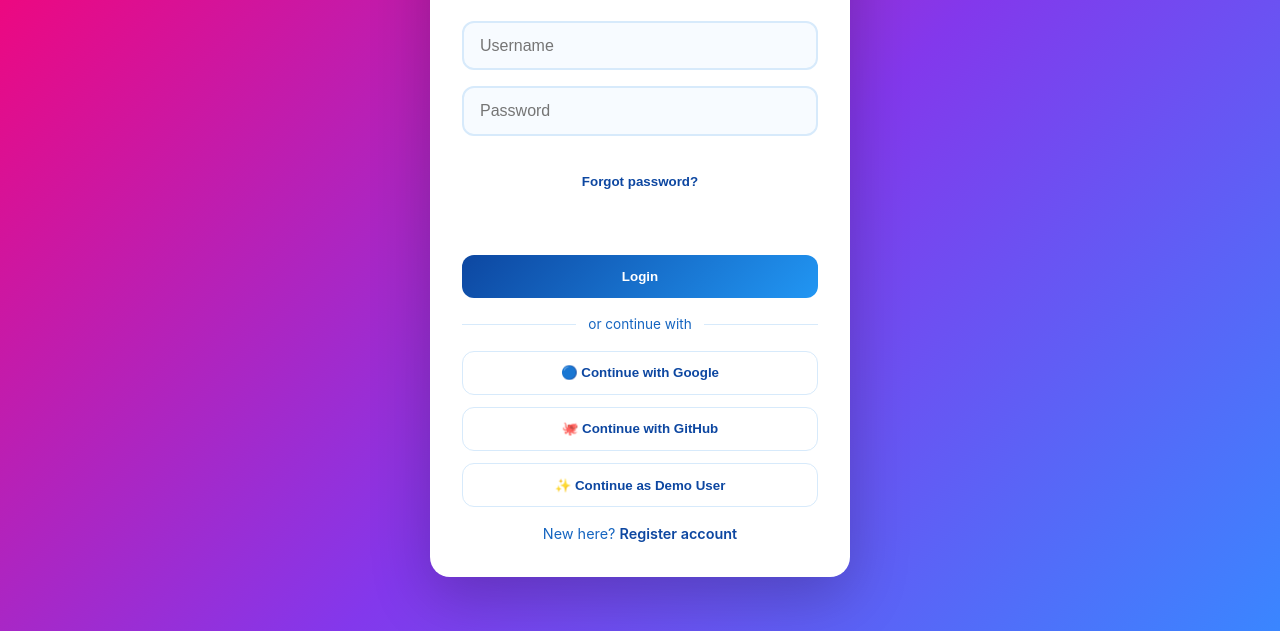
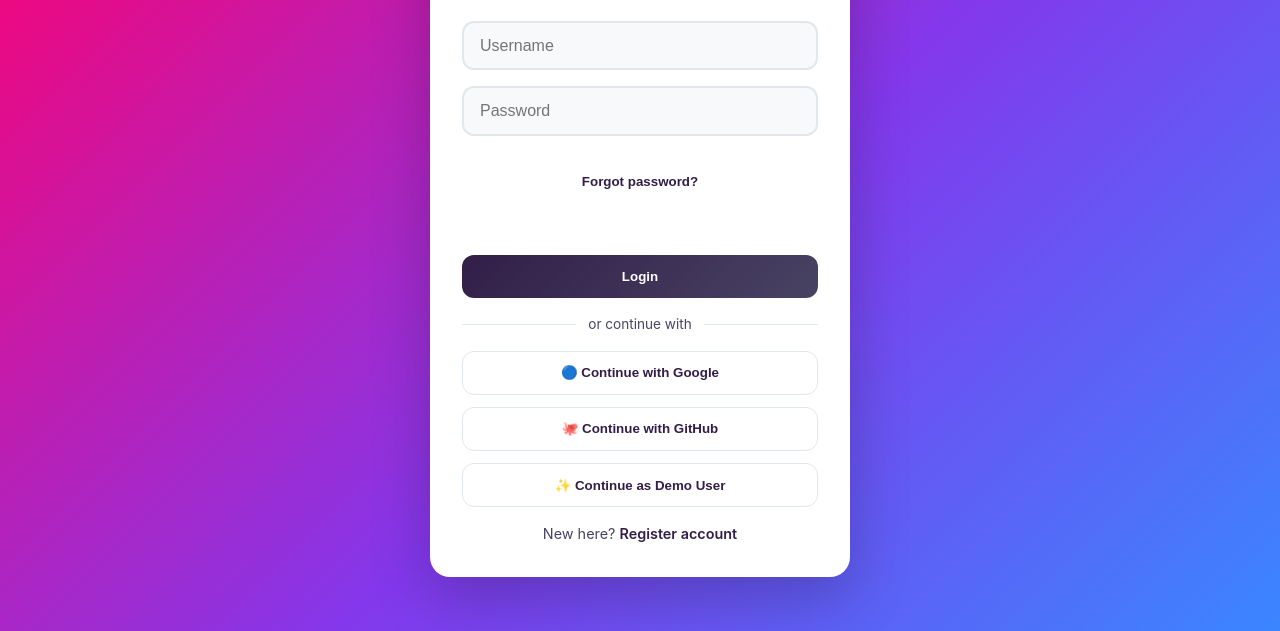
Before and after one commit to mehta-k/Global-Media, a plain HTML site: page index.html in a window 1280 px wide. Shown: the part 169-800 px from the top of the page. Drawn offline with Linux system fonts and the light colour scheme.

Commit message:
Restore previous theme colors

```diff
--- a/styles.css
+++ b/styles.css
@@ -6,29 +6,29 @@
 }
 
 :root {
-    --primary-color: #0D47A1;
-    --secondary-color: #90CAF9;
-    --accent-color: #2196F3;
-    --success-color: #E3F2FD;
+    --primary-color: #321E48;
+    --secondary-color: #484363;
+    --accent-color: #65DCD5;
+    --success-color: #D9FFF4;
     --bg-primary: #FFFFFF;
-    --bg-secondary: #F7FBFF;
-    --border-color: #D7EAFB;
-    --text-primary: #0D47A1;
-    --text-secondary: #1565C0;
-    --hover-bg: #E3F2FD;
-    --shadow: 0 1px 3px rgba(13, 71, 161, 0.12), 0 1px 2px rgba(13, 71, 161, 0.24);
-    --gradient-1: linear-gradient(135deg, #0D47A1 0%, #2196F3 100%);
-    --gradient-2: linear-gradient(135deg, #90CAF9 0%, #E3F2FD 100%);
-    --gradient-3: linear-gradient(135deg, #0D47A1 0%, #90CAF9 100%);
+    --bg-secondary: #F7F9FA;
+    --border-color: #E1E8ED;
+    --text-primary: #321E48;
+    --text-secondary: #484363;
+    --hover-bg: #F7F9FA;
+    --shadow: 0 1px 3px rgba(50, 30, 72, 0.12), 0 1px 2px rgba(50, 30, 72, 0.24);
+    --gradient-1: linear-gradient(135deg, #321E48 0%, #484363 100%);
+    --gradient-2: linear-gradient(135deg, #484363 0%, #65DCD5 100%);
+    --gradient-3: linear-gradient(135deg, #65DCD5 0%, #D9FFF4 100%);
 }
 
 body.dark-mode {
-    --bg-primary: #0A234A;
-    --bg-secondary: #102D5E;
-    --border-color: #90CAF9;
-    --text-primary: #E3F2FD;
-    --text-secondary: #B4DBFF;
-    --hover-bg: #1B4F9A;
+    --bg-primary: #1B1530;
+    --bg-secondary: #2A2142;
+    --border-color: #484363;
+    --text-primary: #D9FFF4;
+    --text-secondary: #B3F1E8;
+    --hover-bg: #484363;
 }
 
 body {
```
